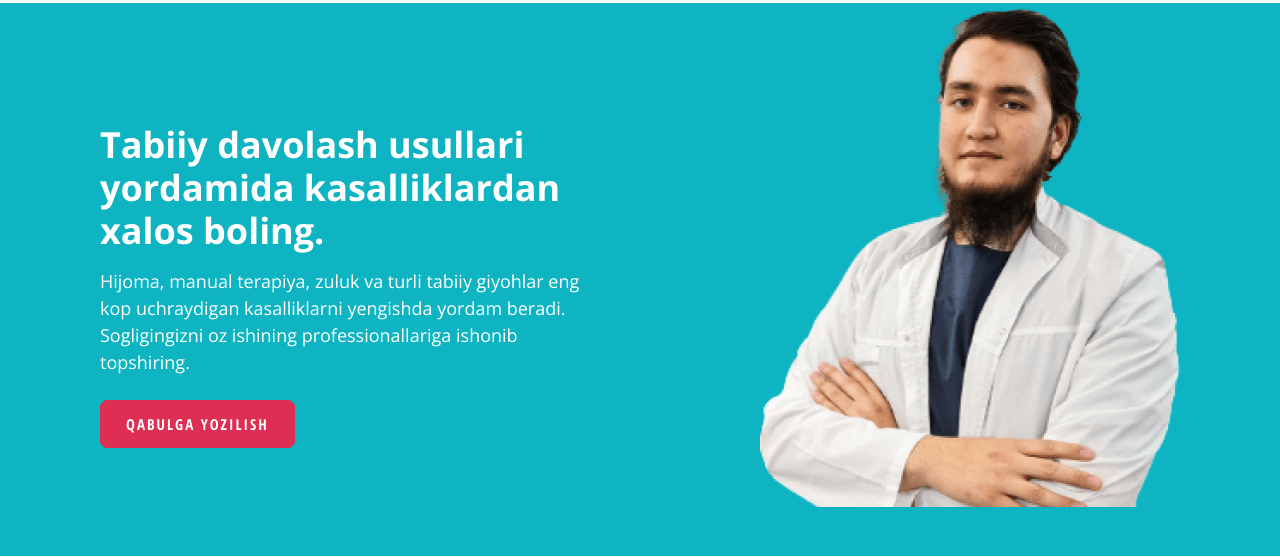
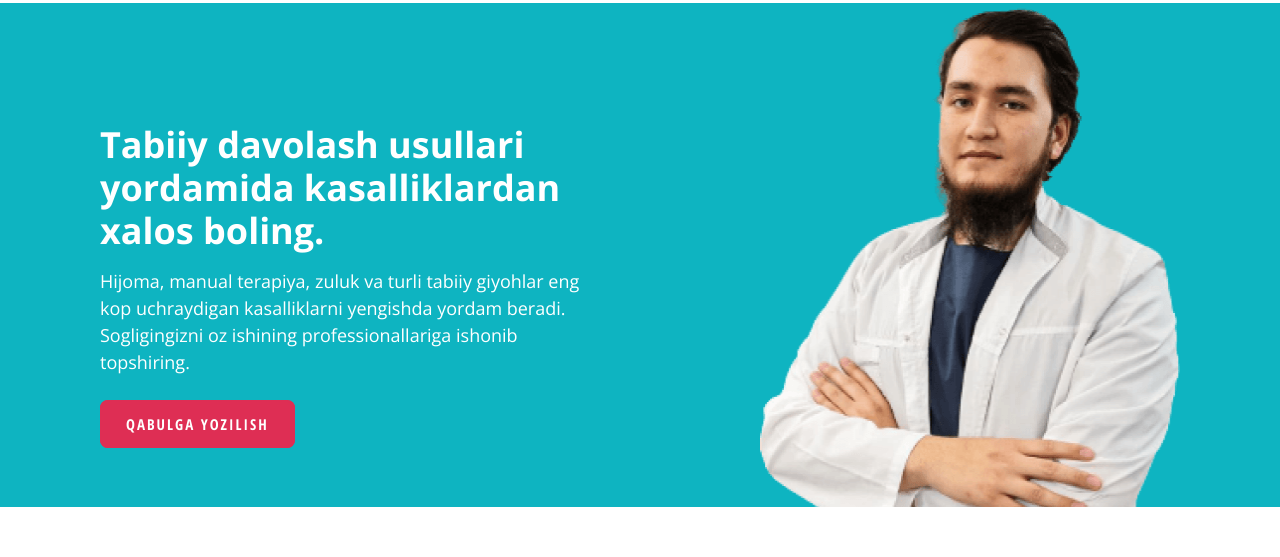
Before and after one commit to AgzamovM/msn-AnsorMed, a plain HTML site: page index.html in a window 1280 px wide. Shown: the part 97-654 px from the top of the page. Drawn offline with nearby package versions, Linux system fonts and the light colour scheme.

Commit message:
add  css style

```diff
--- a/css/style.css
+++ b/css/style.css
@@ -109,7 +109,7 @@ body {
 .hero-content {
     width: 500px;
     margin-top: 120px;
-    margin-bottom: 120px;
+    margin-bottom: 0px;
 }
 .hero-img{
     margin-bottom:0px;
```
